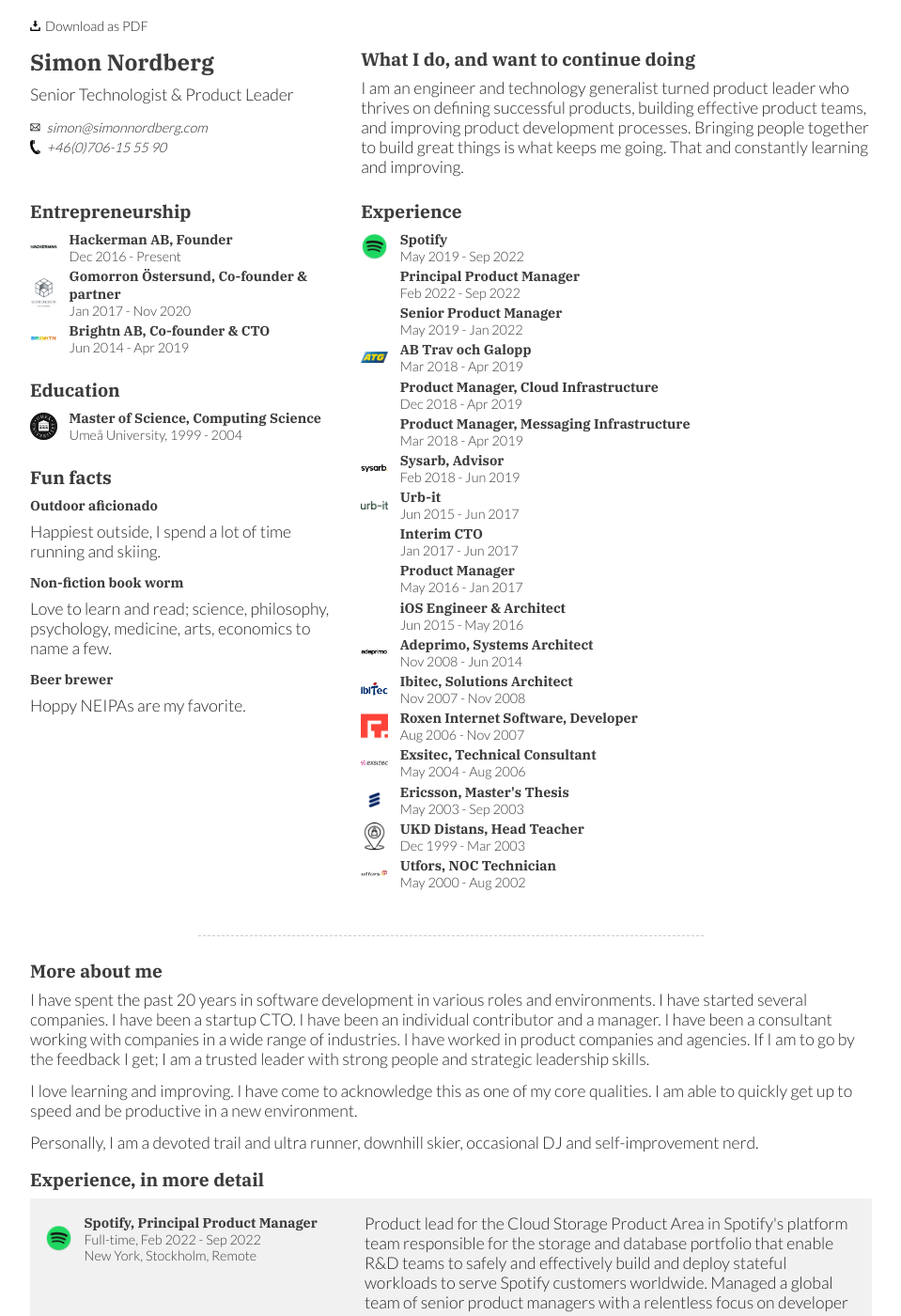
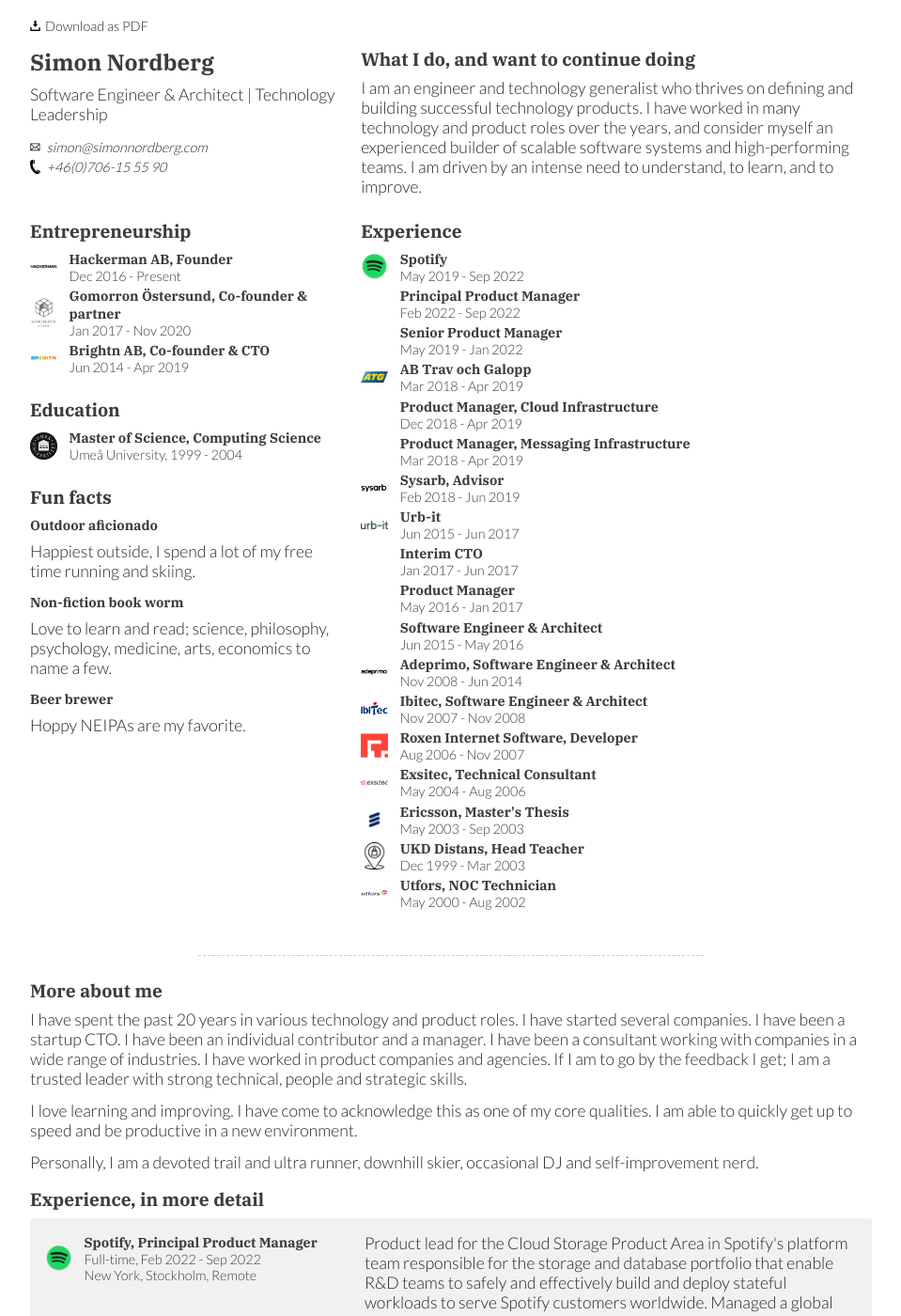
Before and after one commit to simonnordberg/simonnordberg.github.io, a Jekyll site: the page built from resume.md, in a window 1280 px wide and 1400 px high. Shown: the whole window at 94% size, without its empty margins (160-1119 px from the left). Built offline with Jekyll 4.4.1, drawn with Linux system fonts in a browser that asks for light colours; our own code applies the rules of GitHub Pages for plain Markdown files; some of the changed text lies outside the part shown.

Commit message:
Text tweaks

```diff
--- a/resume.md
+++ b/resume.md
@@ -8,7 +8,7 @@ class: resume
   <div class="grid-item">
     <div class="contact">
       <h1>Simon Nordberg</h1>
-      <p>Senior Technologist & Product Leader</p>
+      <p>Software Engineer & Architect | Technology Leadership</p>
       <address>
         <a class="contact email" href="mailto:simon@simonnordberg.com">simon@simonnordberg.com</a><br>
         <a class="contact phone" href="tel:+46706155590">+46(0)706-15 55 90</a>
@@ -19,9 +19,10 @@ class: resume
     <div class="summary">
       <h2>What I do, and want to continue doing</h2>
       <p>
-        I am an engineer and technology generalist turned product leader who thrives on defining successful products,
-        building effective product teams, and improving product development processes. Bringing people together to build
-        great things is what keeps me going. That and constantly learning and improving.
+        I am an engineer and technology generalist who thrives on defining and building successful technology products.
+        I have worked in many technology and product roles over the years, and consider myself an experienced builder of
+        scalable software systems and high-performing teams. I am driven by an intense need to understand, to learn,
+        and to improve.
       </p>
     </div>
   </div>
@@ -78,7 +79,7 @@ class: resume
       <ul>
         <li>
           <h3>Outdoor aficionado</h3>
-          <p>Happiest outside, I spend a lot of time running and skiing.</p>
+          <p>Happiest outside, I spend a lot of my free time running and skiing.</p>
         </li>
         <li>
           <h3>Non-fiction book worm</h3>
@@ -186,7 +187,7 @@ class: resume
                 <li>
                   <article>
                     <header>
-                      <h4>iOS Engineer & Architect</h4>
+                      <h4>Software Engineer & Architect</h4>
                       <time>Jun 2015 - May 2016</time>
                     </header>
                   </article>
@@ -198,7 +199,7 @@ class: resume
         <li>
           <article class="experience adeprimo">
             <header>
-              <h3>Adeprimo, Systems Architect</h3>
+              <h3>Adeprimo, Software Engineer & Architect</h3>
               <time>Nov 2008 - Jun 2014</time>
             </header>
           </article>
@@ -206,7 +207,7 @@ class: resume
         <li>
           <article class="experience ibitec">
             <header>
-              <h3>Ibitec, Solutions Architect</h3>
+              <h3>Ibitec, Software Engineer & Architect</h3>
               <time>Nov 2007 - Nov 2008</time>
             </header>
           </article>
@@ -261,10 +262,10 @@ class: resume
 <div class="details about-details">
   <h2>More about me</h2>
   <p>
-    I have spent the past 20 years in software development in various roles and environments. I have started several
-    companies. I have been a startup CTO. I have been an individual contributor and a manager. I have been a consultant
-    working with companies in a wide range of industries. I have worked in product companies and agencies. If I am to go
-    by the feedback I get; I am a trusted leader with strong people and strategic leadership skills.
+    I have spent the past 20 years in various technology and product roles. I have started several companies. I have
+    been a startup CTO. I have been an individual contributor and a manager. I have been a consultant working with
+    companies in a wide range of industries. I have worked in product companies and agencies. If I am to go by the
+    feedback I get; I am a trusted leader with strong technical, people and strategic skills.
   </p>
   <p>
     I love learning and improving. I have come to acknowledge this as one of my core qualities. I am
@@ -454,7 +455,7 @@ class: resume
     <div class="grid-item">
       <article class="experience urb-it">
         <header>
-          <h3>Urb-it, iOS Engineer & Architect</h3>
+          <h3>Urb-it, Software Engineer & Architect</h3>
           <time>Contract, Jun 2015 - May 2016</time>
           <p>Stockholm</p>
         </header>
@@ -473,7 +474,7 @@ class: resume
     <div class="grid-item">
       <article class="experience adeprimo">
         <header>
-          <h3>Adeprimo, Systems Architect</h3>
+          <h3>Adeprimo, Software Engineer & Architect</h3>
           <time>Full-time, Nov 2008 - Jun 2014</time>
           <p>Östersund</p>
         </header>
@@ -501,7 +502,7 @@ class: resume
     <div class="grid-item">
       <article class="experience ibitec">
         <header>
-          <h3>Ibitec, Solutions Architect</h3>
+          <h3>Ibitec, Software Engineer & Architect</h3>
           <time>Full-time, Nov 2007 - Nov 2008</time>
           <p>Linköping, Stockholm</p>
         </header>
```
